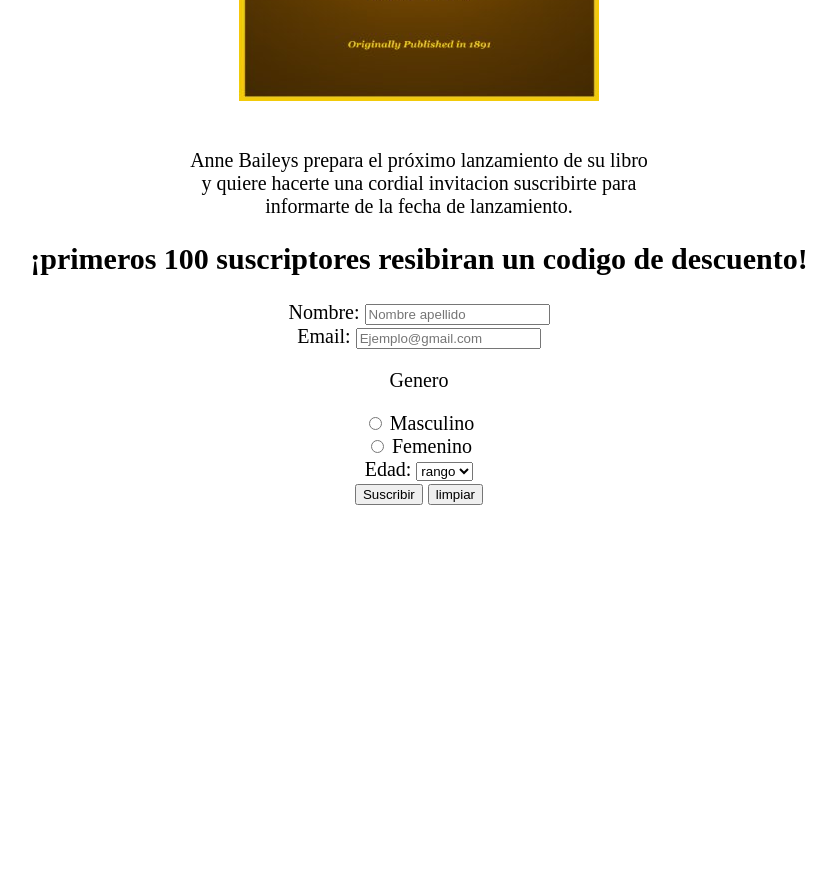
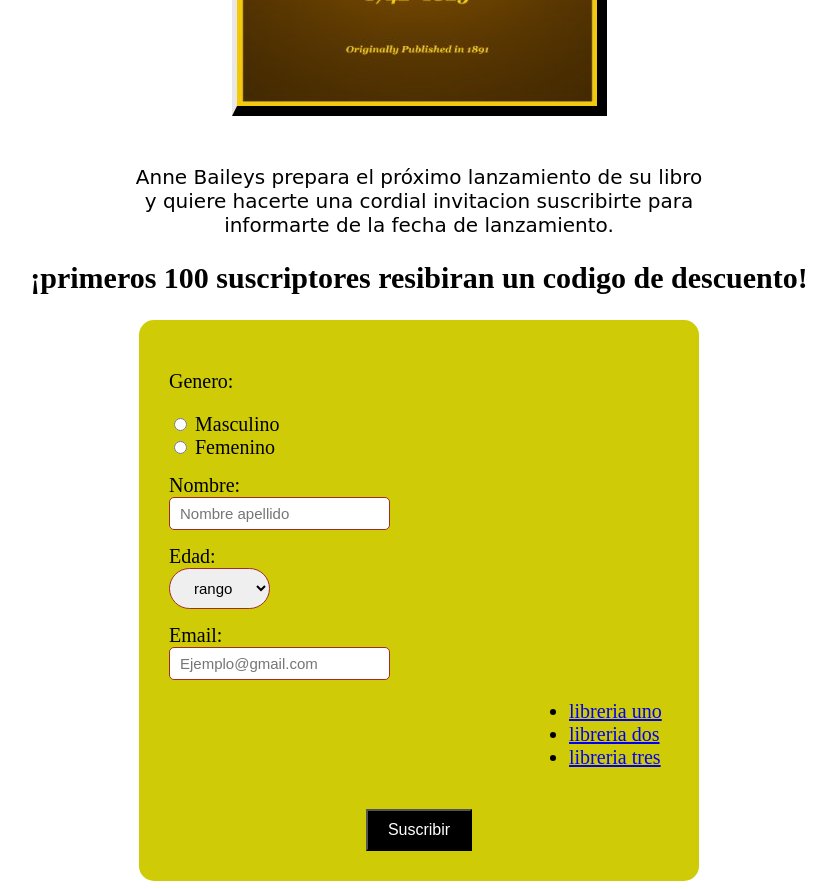
Before and after one commit to NicolasLSilvaR/desafio1, a plain HTML site: page index.html in a window 1280 px wide. Shown: the part 500-1389 px from the top of the page, without its empty margins (221-1058 px from the left). Before the commit the page ends 1013 px from the top, so only its background shows below. Drawn offline with Linux system fonts and the light colour scheme.

Commit message:
falta añadir: fondo, orden y mapa (googlemaps?).

```diff
--- a/estilo.css
+++ b/estilo.css
@@ -7,10 +7,67 @@ body {
      background-repeat: repeat;
      font-size: 20px;
      text-align: center;
- }
+}
+
+img#img-anne {
+     border: 5px solid rgb(236, 231, 231);
+     border-right: 10px solid black;
+     border-bottom: 10px solid black;
+     height: 500px;
+     width: auto;
+
+}
+div.title{
+     font-family: cursive;
+     text-decoration: initial;
 
 
-img#img-portada {
-     height: min-content;
+}
+
+div.formulario{
+     width: 500px;
+     margin: auto;
+     background-color: rgb(207, 204, 7);
+     padding: 30px;
+     border-radius: 15px;
+     text-align: left;
+}
+
+button {
+     background-color: rgb(0, 0, 0);
+     color: white;
+     padding: 10px 20px;
+     font-size: 16px;
+}
+div.botones {
+     text-align: center;
+     margin-top: 2.0em;
+}
+
+label{
+     width: 400px;
+     display: inline-block;
+}
+
+input{
+     font-size: 15px;
+     padding: 7px 10px;
+     border: 1px solid brown;
+     border-radius: 5px;
+}
+
+div.form-line {
+     margin-bottom: 15px;
+}
+
+select{
+     padding: 10px 20px;
+     font-size: 15px;
+     border: 1px solid brown;
+     border-radius: 200px;
+}
+ul{
+ text-align: left;
+ margin-left: 18.0em;
 
 }
--- a/index.html
+++ b/index.html
@@ -16,22 +16,14 @@
         <p><br>Anne Baileys prepara el próximo lanzamiento de su libro
            <br>y quiere hacerte una cordial invitacion suscribirte para</br>
            informarte de la fecha de lanzamiento.</p>
+     </div>
+     <div class="notice">
            <h2>¡primeros 100 suscriptores resibiran un codigo de descuento!</h2>
       </div>
       <div class="formulario">
       <form action="index.html" method="get">
         <div class="form-line">
-          <label for="nombre">Nombre:</label>
-          <input name="nombre" id="nombre" placeholder="Nombre apellido" />
-        </div>
-
-        <div class="form-line">
-          <label for="email">Email:</label>
-          <input name="Email" id="email" placeholder="Ejemplo@gmail.com">
-        </div>
-
-      <div class="form-line">
-        <p>Genero</p>
+          <p>Genero:</p>
           <div class="radio-option">
             <input type="radio" id="Masculino" name="Genero" value="Masculino">
             <label for="Masculino">Masculino</label>
@@ -39,9 +31,14 @@
           <div class="radio-option">
             <input type="radio" id="Femenino" name="Genero" value="Femenino">
             <label for="Femenino">Femenino</label>
+
           </div>
       </div>
 
+        <div class="form-line">
+          <label for="nombre">Nombre:</label>
+          <input name="nombre" id="nombre" placeholder="Nombre apellido" />
+        </div>
 
         <div class="form-line">
           <label for="edad">Edad:</label>
@@ -56,10 +53,22 @@
           </select>
       </div>
 
+        <div class="form-line">
+          <label for="email">Email:</label>
+          <input name="Email" id="email" placeholder="Ejemplo@gmail.com">
+        </div>
+        <ul>
+          <li><a href="#Libreria uno">libreria uno</a></li>
+          <li><a href="#Libreria dos">libreria dos</a></li>
+          <li><a href="Libreria dos">libreria tres</a></li>
+        </ul>
+
+
+
 
     <div class="botones">
           <button type="submit">Suscribir</button>
-          <button type="reset">limpiar</button>
+
     </div>
 
 
```
Lines whose indentation alone changed are shown as unchanged.
